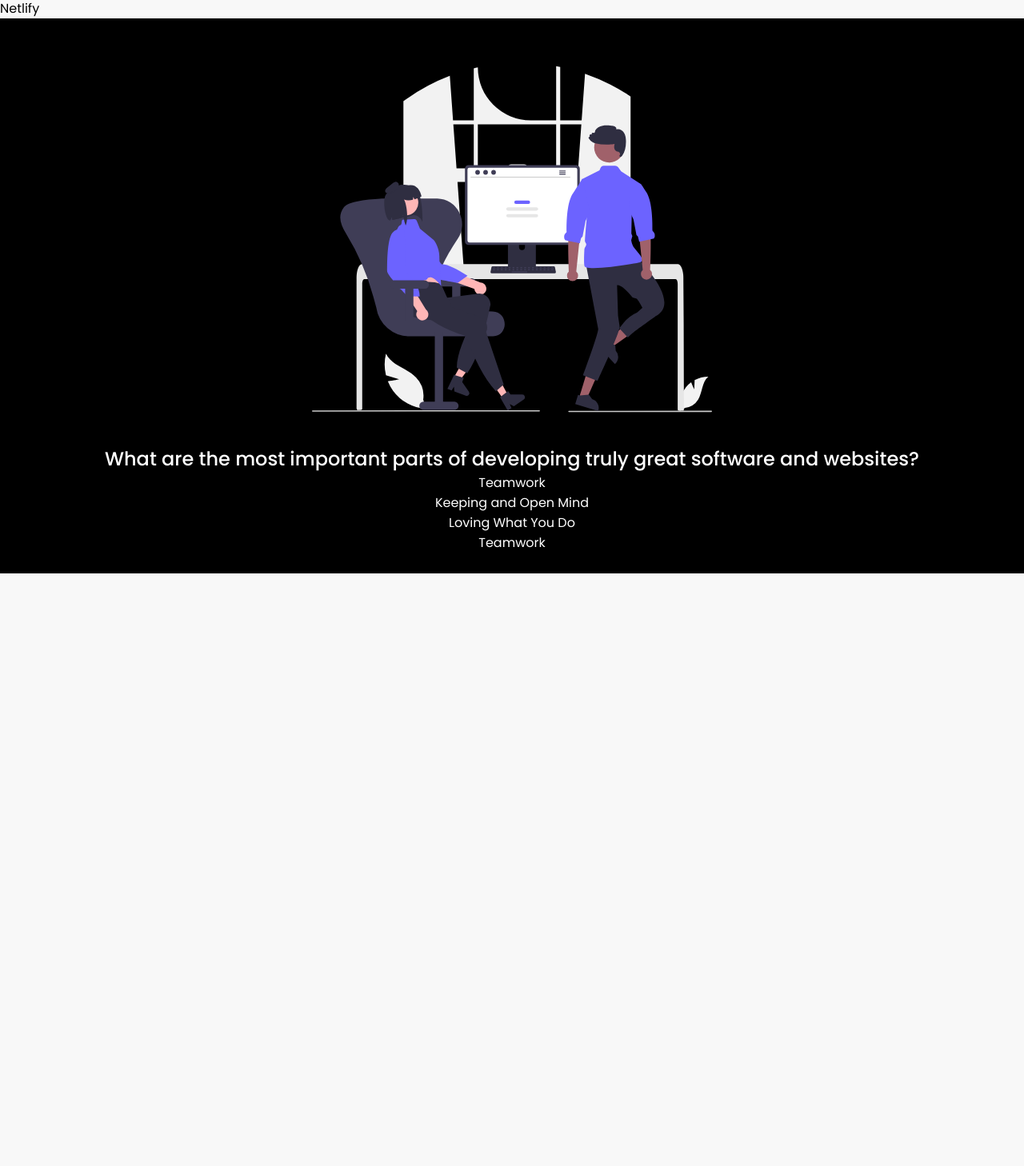
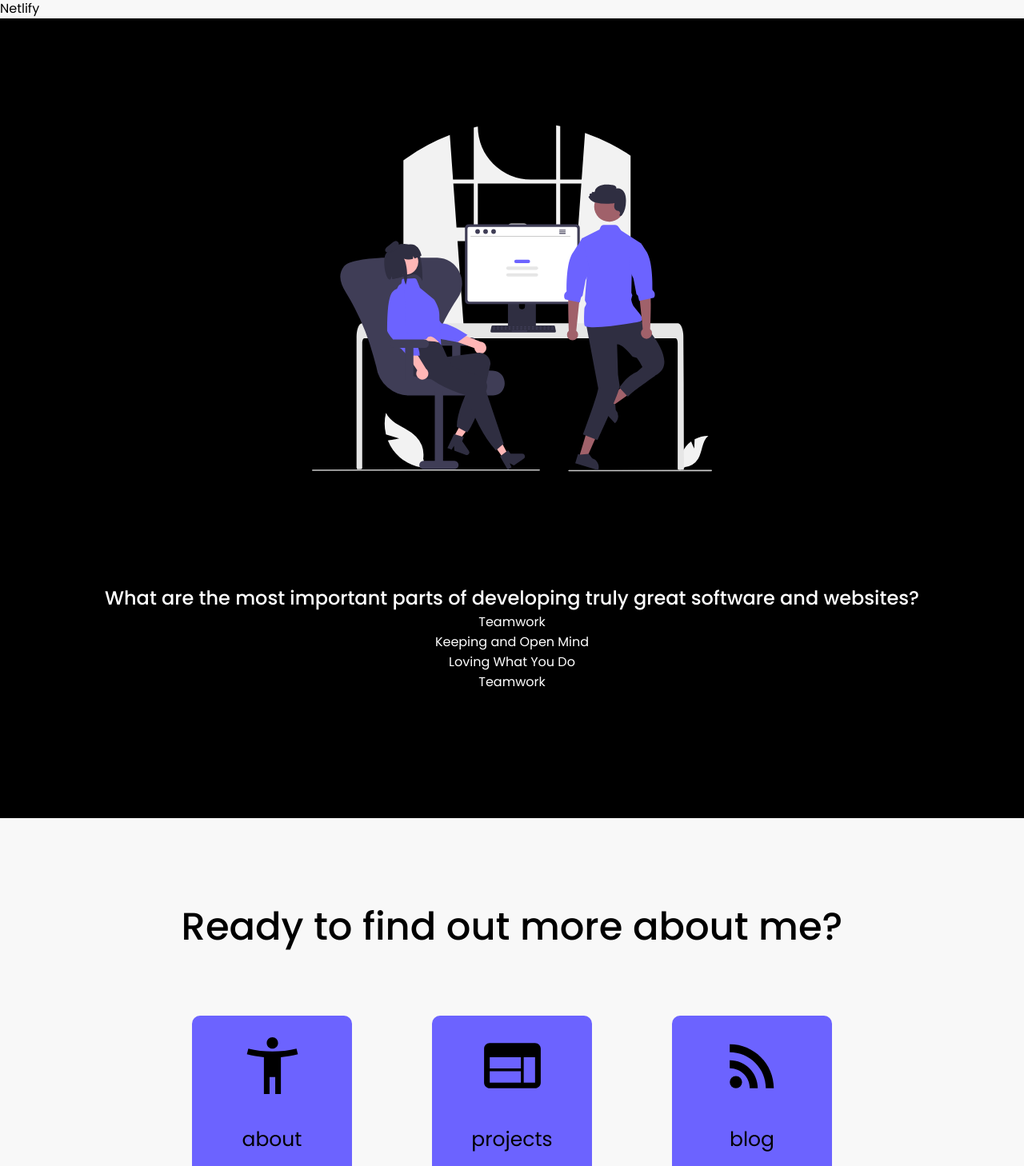
Before and after one commit to 4nth0ny1/portfolio-react-client, a React (Create React App) app: page / in a window 1280 px wide. Shown: the part 1140-2598 px from the top of the page at 80% size. Before the commit the page ends 1857 px from the top, so only its background shows below. Built offline with nearby package versions, Linux system fonts and the light colour scheme.

Commit message:
added material icons and fixed margins on teamwork section

```diff
--- a/package.json
+++ b/package.json
@@ -5,6 +5,9 @@
   "dependencies": {
     "@emotion/react": "^11.7.0",
     "@emotion/styled": "^11.6.0",
+    "@material-ui/core": "^4.12.3",
+    "@material-ui/icons": "^4.11.2",
+    "@mui/icons-material": "^5.2.1",
     "@mui/material": "^5.2.3",
     "@testing-library/jest-dom": "^5.11.4",
     "@testing-library/react": "^11.1.0",
--- a/src/App.css
+++ b/src/App.css
@@ -91,16 +91,45 @@ nav {
   margin: auto auto;
 }
 
+.about-projects-blog-header {
+  text-align: center;
+  margin: 100px 0 75px 0;
+  font-size: 48px;
+}
+
+.home-card-container {
+  width: 1000px;
+  text-align: center;
+  margin: 75px auto;
+  display: flex;
+  flex-direction: row;
+  justify-content: space-evenly;
+
+}
+
 .teamwork-container {
+  background: black;
+  color: white;
+  height: 1000px;
+  width: 100%;
   text-align: center;
-  color: white;
-  background: black;
-  border: 1px solid black;
-  padding: 25px;
 }
 
 .teamwork-container img {
   width: 500px;
   height: 500px;
+  margin: 100px;
+}
 
+.home-card {
+  background: #6C63FF;
+  width: 200px;
+  height: 200px;
+  border-radius: 10px;
+  font-size: 25px;
 }
+
+.icon {
+  padding: 20px;
+  font-size: 125px !important;
+}
--- a/src/routes/Home.jsx
+++ b/src/routes/Home.jsx
@@ -1,3 +1,7 @@
+import AccessibilityNewIcon from '@mui/icons-material/AccessibilityNew';
+import WebIcon from '@mui/icons-material/Web';
+import RssFeedIcon from '@mui/icons-material/RssFeed';
+
 export default function Home() {
     return (
       <main>
@@ -31,6 +35,7 @@ export default function Home() {
           <p>Heroku</p>
           <p>Netlify</p>
         </div>
+
         <div className="teamwork-container">
           <img className="teamwork-image" src="teamwork.svg" alt="teamwork.svg" />
           <h2>What are the most important parts of developing truly great software and websites?</h2>
@@ -39,8 +44,23 @@ export default function Home() {
           <p>Loving What You Do</p>
           <p>Teamwork</p>
         </div>
+
         <div className="about-projects-blog-container">
-
+          <h2 className="about-projects-blog-header">Ready to find out more about me?</h2>
+          <div className="home-card-container">
+            <div className="home-card">
+              <AccessibilityNewIcon className="icon"/>
+              <p>about</p>
+            </div>
+            <div className="home-card">
+              <WebIcon className="icon" />
+              <p>projects</p>
+            </div>
+            <div className="home-card">
+              <RssFeedIcon className="icon" />
+              <p>blog</p>
+            </div>
+          </div>
         </div>
       </main>
     );
```
Also changed, not shown: 2 other files (tests, documents, lock files or other folders).
